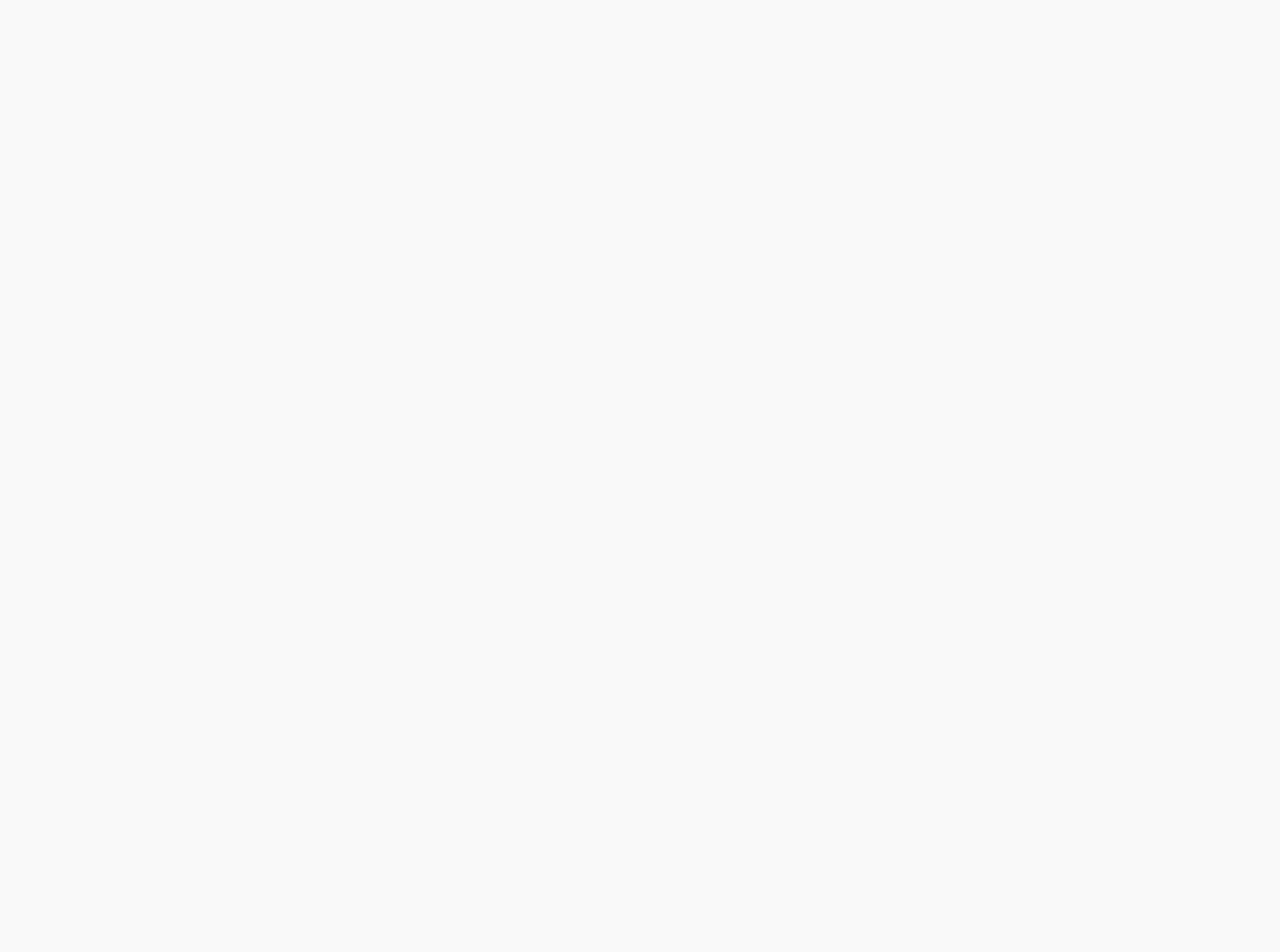
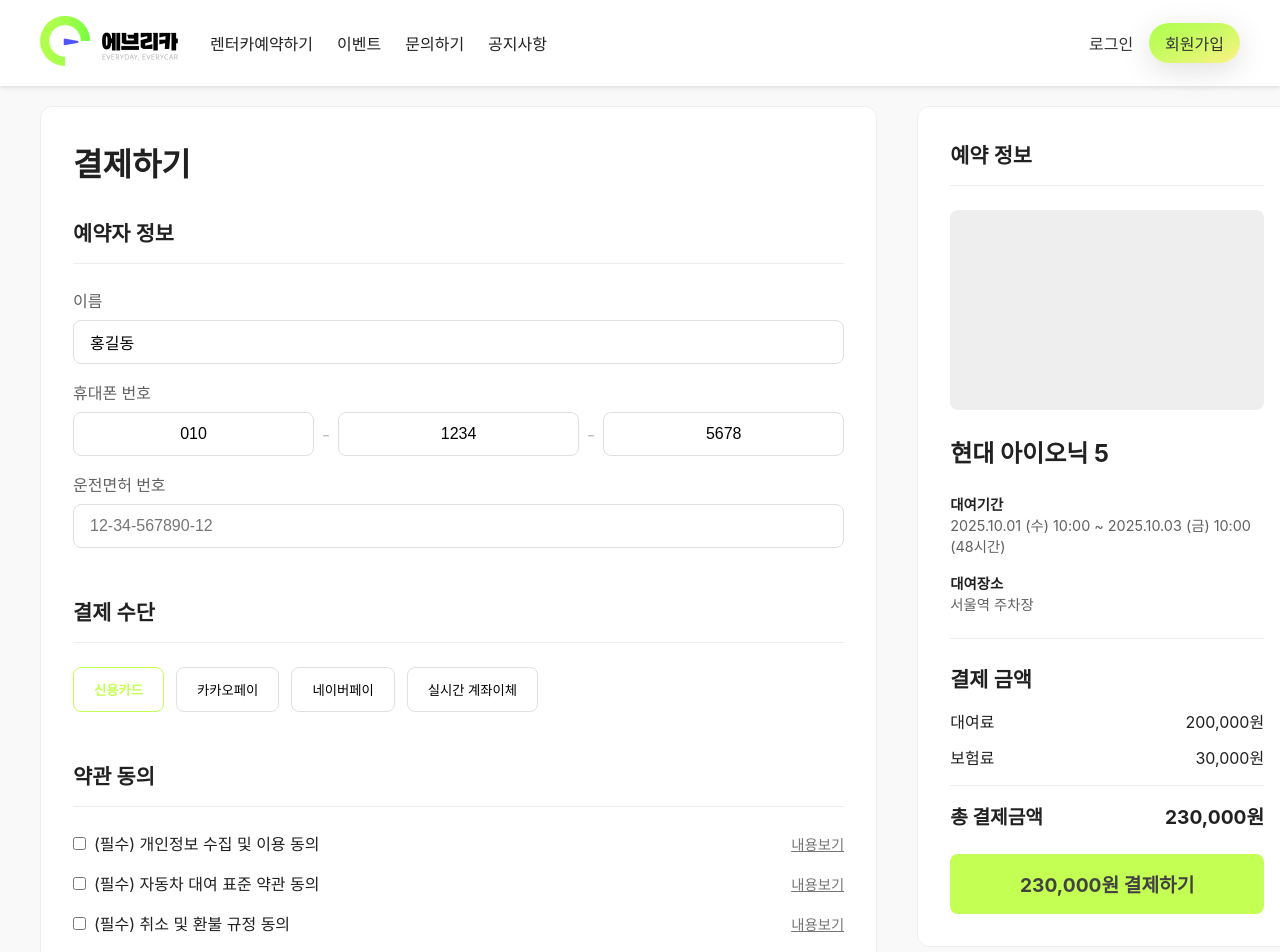
Before and after one commit to minhee-seo/everycar-frontend, a React (Create React App) app: page /reservation/payment in a window 1280 px wide. Before the commit this address had no page. Shown: the top 952 px of the page. Before the commit the page ends 800 px from the top, so only its background shows below. Built offline with nearby package versions, Linux system fonts and the light colour scheme.

Commit message:
결제페이지 css 작성

```diff
--- a/src/pages/carDetail/ReservationInfo.tsx
+++ b/src/pages/carDetail/ReservationInfo.tsx
@@ -1,16 +1,17 @@
 import React from 'react'
 import styles from './CarDetail.module.scss';
+import { Link } from 'react-router-dom';
 
 function ReservationInfo() {
   return (
     <div className={styles.container}>
       <div className={`${styles.reservationInfoContainer} ${styles.container}`}>
         <div className={styles.carImage}>
-          <img/>
+          <img />
         </div>
 
         <div className={styles.carContent}>
-          <div className={styles.line} style={{ border: '1px solid #D9D9D9'}}></div>
+          <div className={styles.line} style={{ border: '1px solid #D9D9D9' }}></div>
           <div className={styles.carInfoBox}>
             <div className={styles.priceInfoBox}>
               <p>결제정보</p>
@@ -26,9 +27,11 @@ function ReservationInfo() {
               <button className={styles.counselButton}>
                 상담신청
               </button>
-              <button className={styles.reservationButton}>
-                예약하기
-              </button>
+              <Link to="/reservation/payment">
+                <button className={styles.reservationButton}>
+                  예약하기
+                </button>
+              </Link>
 
             </div>
           </div>
--- /dev/null
+++ b/src/pages/payment/Payment.module.scss
@@ -0,0 +1,223 @@
+@import '../../styles/global.scss';
+
+.container{
+    padding: 20px 0;
+}
+.paymentLayout {
+  display: grid;
+  grid-template-columns: 1fr 380px;
+  gap: 2.5rem;
+  align-items: flex-start;
+}
+
+.mainContent {
+  background: $color-white;
+  padding: 2rem;
+  border-radius: 12px;
+  border: 1px solid $color-gray-200;
+}
+
+.pageTitle {
+  font-size: 2rem;
+  font-weight: 700;
+  margin-bottom: 2rem;
+}
+
+.formSection {
+  margin-bottom: 3rem;
+}
+
+.sectionTitle {
+  font-size: 1.3rem;
+  font-weight: 600;
+  margin-bottom: 1.5rem;
+  padding-bottom: 1rem;
+  border-bottom: 1px solid $color-gray-200;
+}
+
+.formGrid {
+  display: grid;
+  gap: 1rem;
+}
+
+.formField {
+  display: flex;
+  flex-direction: column;
+  label {
+    margin-bottom: 0.5rem;
+    font-weight: 500;
+    color: $color-gray-700;
+  }
+  input {
+    padding: 0.75rem 1rem;
+    border: 1px solid $color-gray-300;
+    border-radius: 8px;
+    font-size: 1rem;
+    &:focus {
+      outline: none;
+      border-color: $primary-color;
+      box-shadow: 0 0 0 2px lighten($primary-color, 35%);
+    }
+  }
+}
+
+.phoneInputGroup {
+  display: flex;
+  align-items: center;
+  gap: 0.5rem;
+
+  input {
+    text-align: center;
+    flex-grow: 1;
+    width: auto;
+
+    &::placeholder {
+      color: $color-gray-400;
+    }
+  }
+
+  span {
+    color: $color-gray-400;
+    font-size: 1.1rem;
+  }
+}
+
+.paymentMethods {
+  display: flex;
+  flex-wrap: wrap;
+  gap: 0.75rem;
+}
+
+.methodButton {
+  padding: 0.75rem 1.25rem;
+  border: 1px solid $color-gray-300;
+  border-radius: 8px;
+  background-color: $color-white;
+  cursor: pointer;
+  font-weight: 500;
+  transition: all 0.2s;
+  &:hover {
+    border-color: $primary-color;
+  }
+  &.active {
+    border-color: $primary-color;
+    background-color: lighten($primary-color, 40%);
+    color: $primary-color;
+    font-weight: 700;
+  }
+}
+
+.termsList {
+  display: flex;
+  flex-direction: column;
+  gap: 1rem;
+}
+
+.termItem {
+  display: flex;
+  justify-content: space-between;
+  align-items: center;
+  label {
+    display: flex;
+    align-items: center;
+    gap: 0.5rem;
+    cursor: pointer;
+  }
+  a {
+    font-size: 0.9rem;
+    color: $color-gray-600;
+    text-decoration: underline;
+  }
+}
+
+// Summary Sidebar
+.summaryCard {
+  background: $color-white;
+  padding: 2rem;
+  border-radius: 12px;
+  border: 1px solid $color-gray-200;
+  position: sticky;
+  top: 2rem;
+}
+
+.carImage {
+  width: 100%;
+  height: 200px;
+  background: $color-gray-200;
+  border-radius: 8px;
+  margin-bottom: 1.5rem;
+}
+
+.carModel {
+  font-size: 1.5rem;
+  font-weight: 700;
+  margin-bottom: 1.5rem;
+}
+
+.detailList {
+  display: flex;
+  flex-direction: column;
+  gap: 1rem;
+  margin-bottom: 1.5rem;
+  padding-bottom: 1.5rem;
+  border-bottom: 1px solid $color-gray-200;
+}
+
+.detailItem {
+  font-size: 0.9rem;
+  p {
+    font-weight: 600;
+  }
+  span {
+    color: $color-gray-700;
+    text-align: right;
+  }
+}
+
+.priceBreakdown {
+  margin-bottom: 1.5rem;
+  .sectionTitle {
+    border: none;
+    padding: 0;
+    margin-bottom: 1rem;
+  }
+}
+
+.priceItem {
+  display: flex;
+  justify-content: space-between;
+  margin-bottom: 0.75rem;
+  &.total {
+    font-size: 1.2rem;
+    margin-top: 1rem;
+    padding-top: 1rem;
+    border-top: 1px solid $color-gray-200;
+  }
+}
+
+.payButton {
+  width: 100%;
+  padding: 1rem;
+  background-color: $primary-color;
+  color: $color-gray-800;
+  border: none;
+  border-radius: 8px;
+  font-size: 1.2rem;
+  font-weight: 700;
+  cursor: pointer;
+  transition: background-color 0.2s;
+  &:hover {
+    background-color: darken($primary-color, 10%);
+  }
+}
+
+// Responsive
+@media (max-width: 992px) {
+  .paymentLayout {
+    grid-template-columns: 1fr;
+  }
+  .summary {
+    // On mobile, the summary card appears after the main content
+    grid-row: 1;
+  }
+}
--- /dev/null
+++ b/src/pages/payment/Payment.tsx
@@ -0,0 +1,140 @@
+import React from 'react';
+import styles from './Payment.module.scss';
+
+const Payment = () => {
+  // Placeholder data
+  const reservationDetails = {
+    carModel: '현대 아이오닉 5',
+    carImage: 'https://via.placeholder.com/300x200', // Placeholder image
+    startDate: '2025.10.01 (수) 10:00',
+    endDate: '2025.10.03 (금) 10:00',
+    duration: '48시간',
+    location: '서울역 주차장',
+  };
+
+  const priceDetails = {
+    rental: 200000,
+    insurance: 30000,
+    total: 230000,
+  };
+
+  const formatPrice = (price) => {
+    return new Intl.NumberFormat('ko-KR').format(price) + '원';
+  };
+
+  return (
+    <div className={styles.container}>
+      <div className={styles.paymentLayout}>
+        {/* Main Content */}
+        <div className={styles.mainContent}>
+          <h1 className={styles.pageTitle}>결제하기</h1>
+
+          <section className={styles.formSection}>
+            <h2 className={styles.sectionTitle}>예약자 정보</h2>
+            <div className={styles.formGrid}>
+              <div className={styles.formField}>
+                <label htmlFor="name">이름</label>
+                <input type="text" id="name" defaultValue="홍길동" />
+              </div>
+              <div className={styles.formField}>
+                <label>휴대폰 번호</label>
+                <div className={styles.phoneInputGroup}>
+                  <input type="text" maxLength="3" aria-label="휴대폰 번호 첫 세 자리" defaultValue="010" />
+                  <span>-</span>
+                  <input type="text" maxLength="4" aria-label="휴대폰 번호 중간 네 자리" defaultValue="1234" />
+                  <span>-</span>
+                  <input type="text" maxLength="4" aria-label="휴대폰 번호 마지막 네 자리" defaultValue="5678" />
+                </div>
+              </div>
+              <div className={styles.formField}>
+                <label htmlFor="license">운전면허 번호</label>
+                <input type="text" id="license" placeholder="12-34-567890-12" />
+              </div>
+            </div>
+          </section>
+
+          <section className={styles.formSection}>
+            <h2 className={styles.sectionTitle}>결제 수단</h2>
+            <div className={styles.paymentMethods}>
+              <button className={`${styles.methodButton} ${styles.active}`}>신용카드</button>
+              <button className={styles.methodButton}>카카오페이</button>
+              <button className={styles.methodButton}>네이버페이</button>
+              <button className={styles.methodButton}>실시간 계좌이체</button>
+            </div>
+            {/* Add credit card form here */}
+          </section>
+
+          <section className={styles.formSection}>
+            <h2 className={styles.sectionTitle}>약관 동의</h2>
+            <div className={styles.termsList}>
+              <div className={styles.termItem}>
+                <label>
+                  <input type="checkbox" />
+                  <span>(필수) 개인정보 수집 및 이용 동의</span>
+                </label>
+                <a href="#" target="_blank">내용보기</a>
+              </div>
+              <div className={styles.termItem}>
+                <label>
+                  <input type="checkbox" />
+                  <span>(필수) 자동차 대여 표준 약관 동의</span>
+                </label>
+                <a href="#" target="_blank">내용보기</a>
+              </div>
+              <div className={styles.termItem}>
+                <label>
+                  <input type="checkbox" />
+                  <span>(필수) 취소 및 환불 규정 동의</span>
+                </label>
+                <a href="#" target="_blank">내용보기</a>
+              </div>
+            </div>
+          </section>
+        </div>
+
+        {/* Summary Sidebar */}
+        <aside className={styles.summary}>
+          <div className={styles.summaryCard}>
+            <h2 className={styles.sectionTitle}>예약 정보</h2>
+            <div className={styles.carImage}></div>
+            <h3 className={styles.carModel}>{reservationDetails.carModel}</h3>
+
+            <div className={styles.detailList}>
+              <div className={styles.detailItem}>
+                <p>대여기간</p>
+                <span>{reservationDetails.startDate} ~ {reservationDetails.endDate} ({reservationDetails.duration})</span>
+              </div>
+              <div className={styles.detailItem}>
+                <p>대여장소</p>
+                <span>{reservationDetails.location}</span>
+              </div>
+            </div>
+
+            <div className={styles.priceBreakdown}>
+              <h3 className={styles.sectionTitle}>결제 금액</h3>
+              <div className={styles.priceItem}>
+                <span>대여료</span>
+                <span>{formatPrice(priceDetails.rental)}</span>
+              </div>
+              <div className={styles.priceItem}>
+                <span>보험료</span>
+                <span>{formatPrice(priceDetails.insurance)}</span>
+              </div>
+              <div className={`${styles.priceItem} ${styles.total}`}>
+                <strong>총 결제금액</strong>
+                <strong>{formatPrice(priceDetails.total)}</strong>
+              </div>
+            </div>
+            <button className={styles.payButton}>
+              {formatPrice(priceDetails.total)} 결제하기
+            </button>
+          </div>
+        </aside>
+      </div>
+    </div>
+  );
+};
+
+export default Payment;
+
+// 주문자 정보, 주문상품, 결제수단
--- a/src/routes/index.tsx
+++ b/src/routes/index.tsx
@@ -11,6 +11,7 @@ import '../styles/global.scss';
 import '../layouts/layout.scss';
 import CarList from '../pages/carList/CarList.tsx';
 import CarDetail from '../pages/carDetail/CarDetail.tsx';
+import Payment from '../pages/payment/Payment.tsx';
 
 const AppRoutes = () => (
   <>
@@ -21,6 +22,7 @@ const AppRoutes = () => (
           <Route path="reservation" element={<Reservation />} />
           <Route path="/reservation/carList" element={<CarList />} />
           <Route path="/reservation/carDetail" element={<CarDetail />} />
+          <Route path="/reservation/payment" element={<Payment />} />
         </Route>
       </Routes>
 
```
